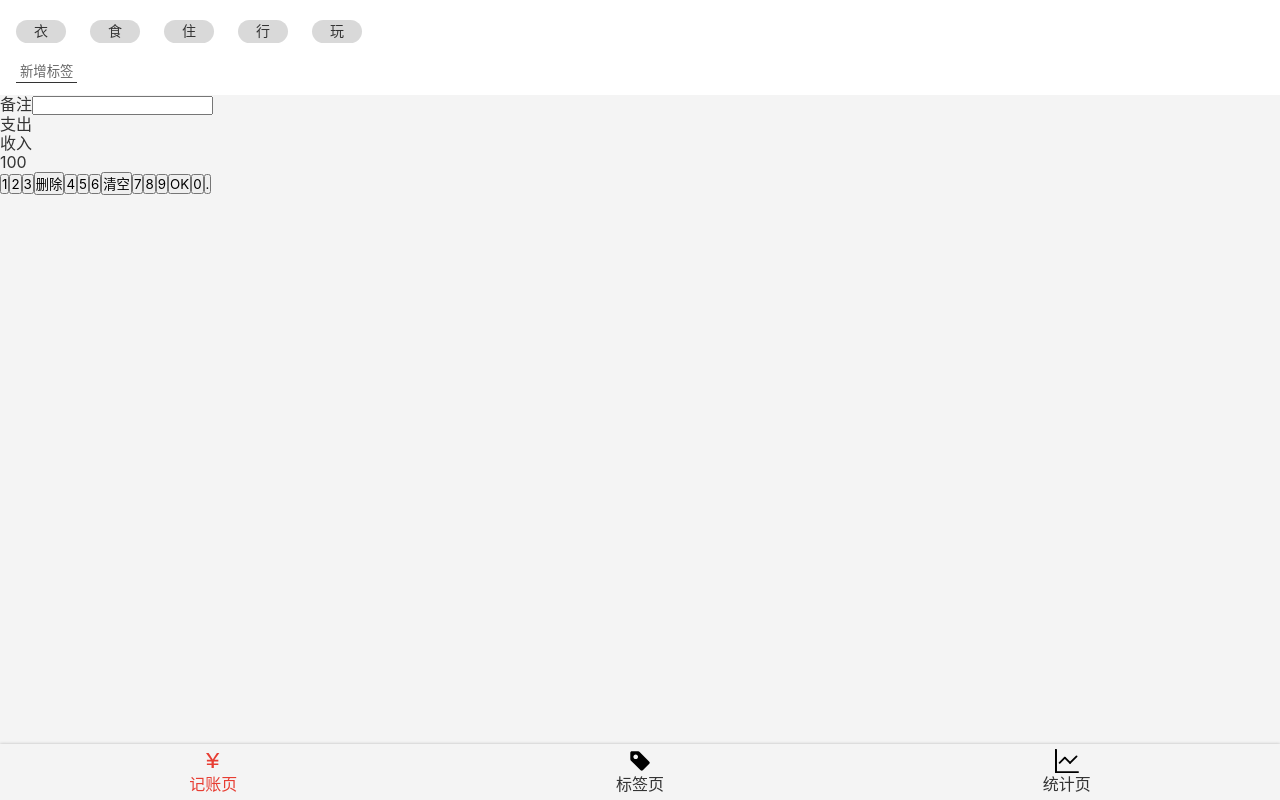
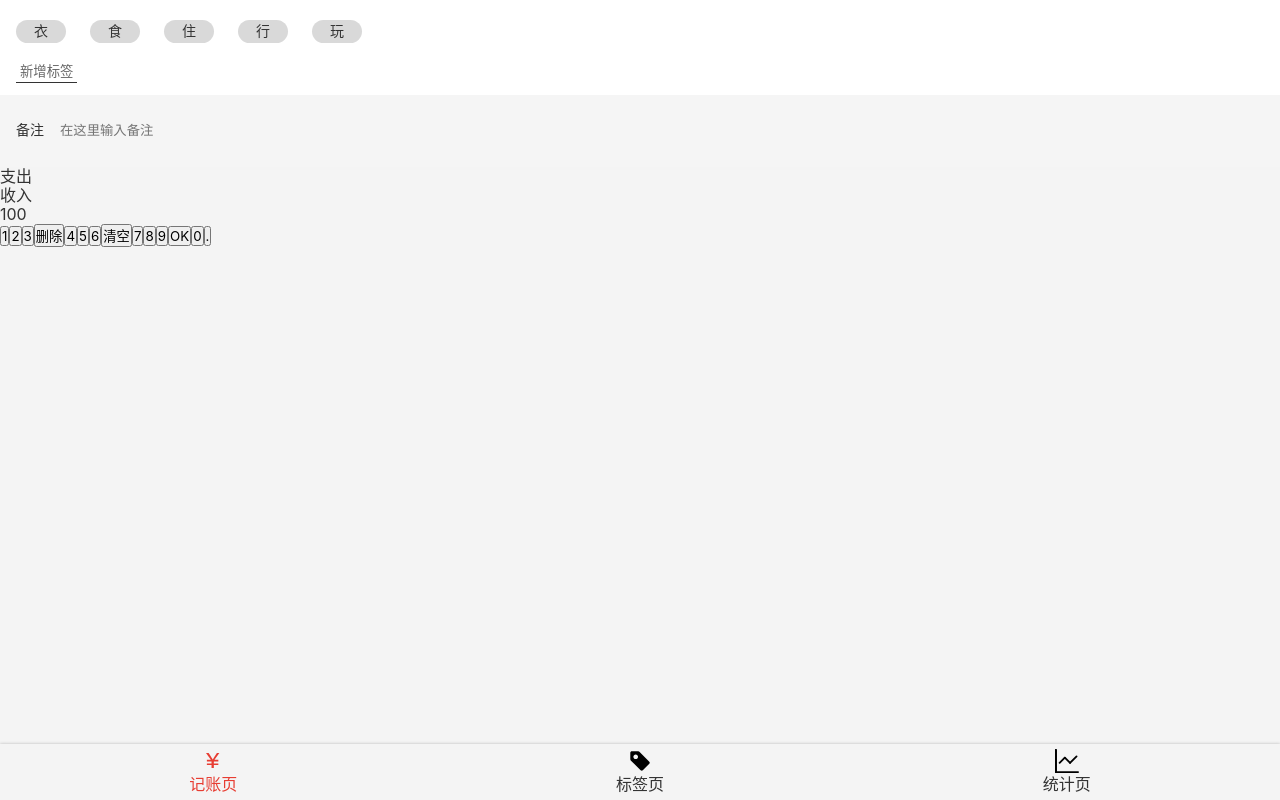
Before and after one commit to wbs99/React-Money, a React app: page /#/money in a window 1280 px wide. Built offline with nearby package versions, Linux system fonts and the light colour scheme.

Commit message:
完成备注模块

```diff
--- a/src/index.scss
+++ b/src/index.scss
@@ -30,6 +30,9 @@
 button {
   font-family: inherit;
 }
+:focus{
+  outline: none;
+}
 .icon {
   height: 1em;
   width: 1em;
--- a/src/views/Money.tsx
+++ b/src/views/Money.tsx
@@ -25,7 +25,26 @@
     margin-top: 8px;
   }
 `;
-const NotesSection = styled.section``;
+const NotesSection = styled.section`
+  background: #f5f5f5;
+  padding: 0 16px;
+  font-size: 14px;
+  >label{
+    display: flex;
+    align-items: center;
+    >span{
+      margin-right: 16px;
+      white-space: nowrap;
+    }
+    >input{
+      display: block;
+      width: 100%;
+      height: 72px;
+      background: none;
+      border: none;
+    }
+  }
+`;
 const CategorySection = styled.section``;
 const NumberPadSection = styled.section``;
 
@@ -45,7 +64,7 @@
       <NotesSection>
         <label>
           <span>备注</span>
-          <input type="text" />
+          <input type="text" placeholder='在这里输入备注'/>
         </label>
       </NotesSection>
       <CategorySection>
```
